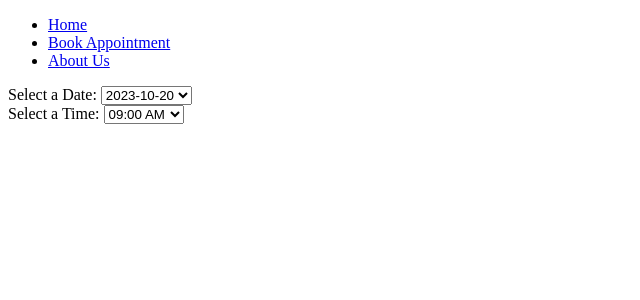
After one commit to narendrachn/car-wash-project-php, a PHP site: page /book-appointment.php in a window 1280 px wide. The commit adds this page. Shown: the top 300 px of the page, without its empty margins (0-640 px from the left). Run offline with PHP 8.4, Linux system fonts and the light colour scheme.

Commit message:
Add code to display date and time selectors for user convenience

```diff
--- /dev/null
+++ b/book-appointment.php
@@ -0,0 +1,39 @@
+<!DOCTYPE html>
+<html lang="en">
+<head>
+    <meta charset="UTF-8">
+    <meta http-equiv="X-UA-Compatible" content="IE=edge">
+    <meta name="viewport" content="width=device-width, initial-scale=1.0">
+    <title>Book Appointment</title>
+</head>
+<body>
+    <nav>
+        <ul class="menu">
+            <li><a href="home.php">Home</a></li>
+            <li><a href="#">Book Appointment</a></li>
+            <li><a href="#">About Us</a></li>
+        </ul>
+    </nav>
+    <main>
+    <div class="selector">
+        <label for="date">Select a Date:</label>
+        <select id="date">
+            <option value="2023-10-20">2023-10-20</option>
+            <option value="2023-10-21">2023-10-21</option>
+            <option value="2023-10-22">2023-10-22</option>
+
+        </select>
+    </div>
+
+    <div class="selector">
+        <label for="time">Select a Time:</label>
+        <select id="time">
+            <option value="09:00:00">09:00 AM</option>
+            <option value="12:00:00">12:00 PM</option>
+            <option value="15:30:00">03:30 PM</option>
+
+        </select>
+    </div>
+    </main>
+</body>
+</html>
--- a/index.php
+++ b/index.php
@@ -12,7 +12,7 @@
 <body>
     <nav>
         <ul class="menu">
-            <li><a href="#">Home</a></li>
+            <li><a href="home.php">Home</a></li>
             <li><a href="#">Book Appointment</a></li>
             <li><a href="#">About Us</a></li>
         </ul>
```
Also changed, not shown: styles.css (+10 -0 lines).
